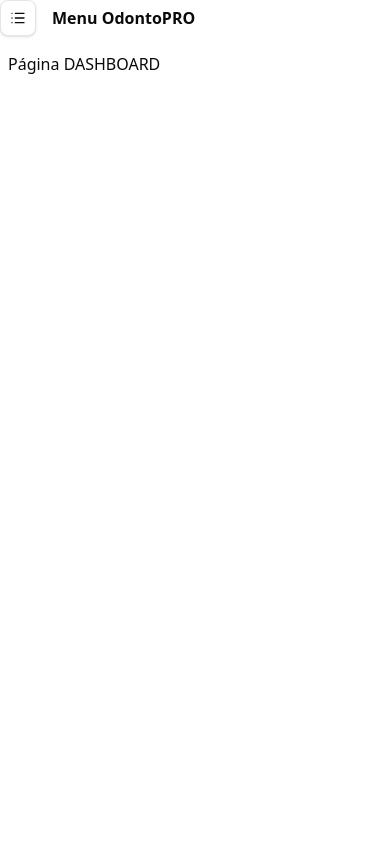
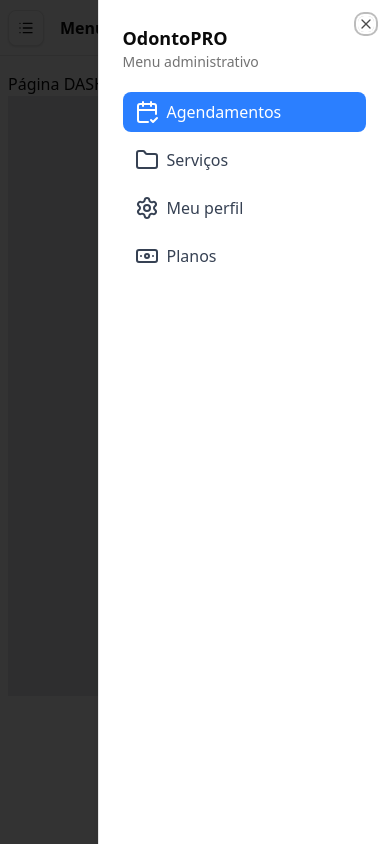
Before and after one commit to 2mauricio21/odontopro, a Next.js app: page /dashboard in a window 390 px wide. Both pictures are taken after a click on the button 18 px from the left and 18 px from the top of the page. Built offline with nearby package versions, Linux system fonts and the light colour scheme.

Commit message:
feat: desenvolvendo sidebar mobile

```diff
--- a/src/app/(panel)/dashboard/_components/sidebar.tsx
+++ b/src/app/(panel)/dashboard/_components/sidebar.tsx
@@ -12,12 +12,13 @@
   SheetTrigger,
 } from "@/components/ui/sheet"
 import { Button } from '@/components/ui/button';
-import { List } from 'lucide-react';
+import { Banknote, CalendarCheck2, Folder, List, Settings } from 'lucide-react';
+import Link from 'next/link';
 
 
 export function SidebarDashboard({ children }: { children: React.ReactNode }) {
 
-  const pathname = usePathname(); // usado para pegar o path de navegação
+  const pathname = usePathname();
   const [isCollapsed, setIsCollapsed] = useState(false);
 
   return (
@@ -28,7 +29,9 @@
         "md:ml-64": !isCollapsed
       })}>
 
-        <header className='md:hidden'>
+        <header
+          className='md:hidden flex items-center justify-between border-b px-2 md:px-6 h-14 z-10 sticky top-0 bg-white'
+        >
           <Sheet>
             <div className='flex items-center gap-4'>
               <SheetTrigger asChild>
@@ -41,6 +44,47 @@
                 Menu OdontoPRO
               </h1>
             </div>
+
+            <SheetContent side="right" className='sm:max-w-xs text-black'>
+              <SheetTitle>OdontoPRO</SheetTitle>
+              <SheetDescription>
+                Menu administrativo
+              </SheetDescription>
+
+              <nav className='grid gap-2 text-base pt-5'>
+                <SidebarLink
+                  href="/dashboard"
+                  label="Agendamentos"
+                  pathname={pathname}
+                  isCollapsed={isCollapsed}
+                  icon={<CalendarCheck2 className='w-6 h-6' />}
+                />
+
+                <SidebarLink
+                  href="/dashboard/services"
+                  label="Serviços"
+                  pathname={pathname}
+                  isCollapsed={isCollapsed}
+                  icon={<Folder className='w-6 h-6' />}
+                />
+
+                <SidebarLink
+                  href="/dashboard/profile"
+                  label="Meu perfil"
+                  pathname={pathname}
+                  isCollapsed={isCollapsed}
+                  icon={<Settings className='w-6 h-6' />}
+                />
+
+                <SidebarLink
+                  href="/dashboard/plans"
+                  label="Planos"
+                  pathname={pathname}
+                  isCollapsed={isCollapsed}
+                  icon={<Banknote className='w-6 h-6' />}
+                />
+              </nav>
+            </SheetContent>
           </Sheet>
 
         </header>
@@ -54,3 +98,30 @@
     </div>
   )
 }
+
+
+interface SidebarLinkProps {
+  href: string;
+  icon: React.ReactNode;
+  label: string;
+  pathname: string;
+  isCollapsed: boolean
+}
+
+function SidebarLink({ href, icon, isCollapsed, label, pathname }: SidebarLinkProps) {
+  return (
+    <Link
+      href={href}
+    >
+      <div
+        className={clsx("flex items-center gap-2 px-3 py-2 rounded-md transition-colors", {
+          "text-white bg-blue-500": pathname === href,
+          "text-gray-700 hover:bg-gray-100": pathname !== href,
+        })}
+      >
+        <span className='w-6 h-6'>{icon}</span>
+        {!isCollapsed && <span>{label}</span>}
+      </div>
+    </Link>
+  )
+}
--- a/src/app/(panel)/dashboard/page.tsx
+++ b/src/app/(panel)/dashboard/page.tsx
@@ -2,6 +2,8 @@
   return (
     <div>
       <h1>Página DASHBOARD</h1>
+
+      <div className="w-full h-[600px] bg-gray-200 mb-10"></div>
     </div>
   );
 }
```
